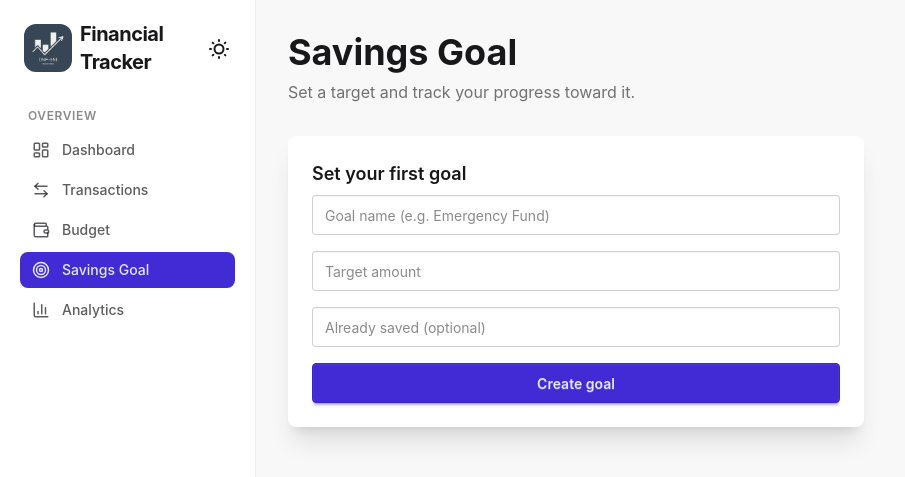
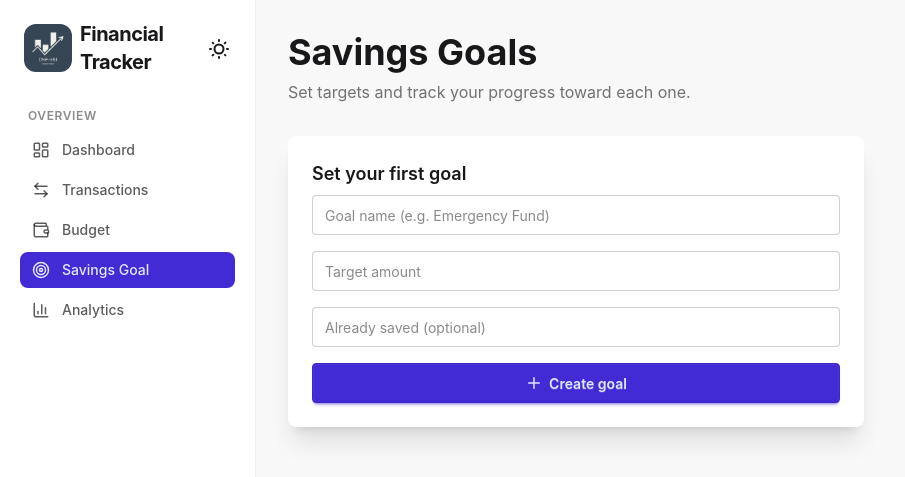
Before and after one commit to AUPP-CS/INF-651-Group17-Final-Project-Personal-Finance-Tracker, a React (Vite) app in the folder my-finance-tracker-app/: page /goals in a window 1280 px wide. Shown: the top 477 px of the page, without its empty margins (0-905 px from the left). Built offline with nearby package versions, Linux system fonts and the light colour scheme.

Commit message:
made it so that savings goal can have multiple goals

```diff
--- a/my-finance-tracker-app/src/components/GoalCard.jsx
+++ b/my-finance-tracker-app/src/components/GoalCard.jsx
@@ -1,84 +1,78 @@
 import { useState } from "react";
-import { Target, Plus, Trophy, Wallet } from "lucide-react";
-
+import { Target, Plus, Trophy, Wallet, Trash2 } from "lucide-react";
 import { useFinance } from "../contexts/FinanceContext";
 
-export default function GoalCard() {
-  const { goal, addSavings } = useFinance();
+export default function GoalCard({ goal }) {
+  const { addSavingsToGoal, deleteGoal } = useFinance();
   const [amount, setAmount] = useState("");
   const progress = Math.min((goal.saved / goal.target) * 100, 100);
   const remaining = goal.target - goal.saved;
 
   const handleAddSavings = () => {
     if (!amount || Number(amount) <= 0) return;
-
-    addSavings(Number(amount));
-
+    addSavingsToGoal(goal.id, Number(amount));
     setAmount("");
   };
 
+  const handleDelete = () => {
+    if (confirm(`Delete "${goal.title}"? This can't be undone.`)) {
+      deleteGoal(goal.id);
+    }
+  };
+
   return (
-    <div className="card bg-base-100 shadow-xl">
-      <div className="card-body">
+    <div className="goal-card">
+      <div className="goal-card-body">
         {/* Header */}
-
-        <div className="flex justify-between items-center">
-          <div className="flex items-center gap-3">
-            <div className="p-3 rounded-full bg-primary/10">
+        <div className="goal-card-header">
+          <div className="goal-card-identity">
+            <div className="goal-icon-badge">
               <Target className="text-primary" size={24} />
             </div>
-
             <div>
-              <h2 className="card-title">{goal.title}</h2>
-
-              <p className="text-sm opacity-60">Savings Goal</p>
+              <h2 className="goal-card-title">{goal.title}</h2>
+              <p className="goal-card-subtitle">Savings Goal</p>
             </div>
           </div>
 
-          {progress >= 100 && <Trophy className="text-warning" size={28} />}
+          <div className="goal-card-actions">
+            {progress >= 100 && <Trophy className="text-warning" size={28} />}
+            <button
+              className="goal-delete-btn"
+              onClick={handleDelete}
+              aria-label={`Delete ${goal.title}`}
+            >
+              <Trash2 size={18} />
+            </button>
+          </div>
         </div>
 
         {/* Amount */}
-
-        <div className="mt-6">
-          <div className="flex justify-between">
+        <div className="goal-amounts">
+          <div className="goal-amounts-row">
             <div>
-              <p className="text-sm opacity-60">Saved</p>
-
-              <p className="text-3xl font-bold text-success">
-                ${goal.saved.toFixed(2)}
-              </p>
+              <p className="goal-amount-label">Saved</p>
+              <p className="goal-amount-saved">${goal.saved.toFixed(2)}</p>
             </div>
-
-            <div className="text-right">
-              <p className="text-sm opacity-60">Target</p>
-
-              <p className="text-3xl font-bold">${goal.target.toFixed(2)}</p>
+            <div className="goal-amount-target-wrap">
+              <p className="goal-amount-label">Target</p>
+              <p className="goal-amount-target">${goal.target.toFixed(2)}</p>
             </div>
           </div>
         </div>
 
         {/* Progress */}
-
-        <div className="mt-6">
-          <div className="flex justify-between mb-2">
+        <div className="goal-progress-block">
+          <div className="goal-progress-row">
             <span className="text-sm">Progress</span>
-
             <span className="font-bold">{progress.toFixed(0)}%</span>
           </div>
-
-          <progress
-            className="progress progress-primary w-full"
-            value={progress}
-            max="100"
-          />
+          <progress className="goal-progress-bar" value={progress} max="100" />
         </div>
 
         {/* Remaining */}
-
-        <div className="mt-5 flex items-center gap-2">
+        <div className="goal-remaining">
           <Wallet size={18} />
-
           {remaining > 0 ? (
             <p>
               <span className="font-semibold">${remaining.toFixed(2)}</span>{" "}
@@ -90,18 +84,16 @@ export default function GoalCard() {
         </div>
 
         {/* Add Savings */}
-
         {progress < 100 && (
-          <div className="mt-6 flex gap-3">
+          <div className="goal-add-savings-row">
             <input
               type="number"
               placeholder="Add savings"
-              className="input input-bordered flex-1"
+              className="goal-add-savings-input"
               value={amount}
               onChange={(e) => setAmount(e.target.value)}
             />
-
-            <button className="btn btn-primary" onClick={handleAddSavings}>
+            <button className="goal-add-savings-btn" onClick={handleAddSavings}>
               <Plus size={18} />
               Add
             </button>
@@ -109,9 +101,8 @@ export default function GoalCard() {
         )}
 
         {/* Completed */}
-
         {progress >= 100 && (
-          <div className="alert alert-success mt-6">
+          <div className="goal-completed-alert">
             <span>Congratulations! You achieved your savings goal.</span>
           </div>
         )}
--- a/my-finance-tracker-app/src/contexts/FinanceContext.jsx
+++ b/my-finance-tracker-app/src/contexts/FinanceContext.jsx
@@ -10,7 +10,7 @@ export function FinanceProvider({ children }) {
     // Data
     const [transactions, setTransactions] = useLocalStorage("transactions", []);
     const [budgets, setBudgets] = useLocalStorage("budgets", []);
-    const [goal, setGoal] = useLocalStorage("goal", {});
+    const [goals, setGoals] = useLocalStorage("goals", []);
 
     const categories = [
         "Food",
@@ -85,23 +85,34 @@ export function FinanceProvider({ children }) {
         );
     };
 
-    // Goal
-    const updateGoal = (newGoal) => {
-        setGoal(newGoal);
+    // Goals
+    const addGoal = (goal) => {
+        const newGoal = {
+            id: crypto.randomUUID(),
+            title: goal.title,
+            target: Number(goal.target),
+            saved: Number(goal.saved) || 0,
+        };
+        setGoals((prev) => [...prev, newGoal]);
     };
 
-    const addSavings = (amount) => {
-        setGoal((prev) => ({
-            ...prev,
-            saved: prev.saved + Number(amount),
-        }));
+    const deleteGoal = (id) => {
+        setGoals((prev) => prev.filter((g) => g.id !== id));
+    };
+
+    const addSavingsToGoal = (id, amount) => {
+        setGoals((prev) =>
+            prev.map((g) =>
+                g.id === id ? { ...g, saved: g.saved + Number(amount) } : g
+            )
+        );
     };
 
     // Reset everything back to a fresh app state
     const resetAll = () => {
         setTransactions([]);
         setBudgets([]);
-        setGoal({});
+        setGoals([]);
     };
 
     // Dashboard Calculations
@@ -176,7 +187,7 @@ export function FinanceProvider({ children }) {
     const value = {
         transactions,
         budgets,
-        goal,
+        goals,
         categories,
 
         filters,
@@ -192,8 +203,9 @@ export function FinanceProvider({ children }) {
         updateBudget,
         deleteBudget,
 
-        updateGoal,
-        addSavings,
+        addGoal,
+        deleteGoal,
+        addSavingsToGoal,
         resetAll,
 
         totalIncome,
--- a/my-finance-tracker-app/src/index.css
+++ b/my-finance-tracker-app/src/index.css
@@ -91,7 +91,6 @@ mobile
 /*
 reset button
 */
-
 .reset-link {
   @apply flex items-center gap-3 px-3 py-2 rounded-lg text-sm font-medium text-error;
 }
@@ -107,7 +106,6 @@ reset button
 /*
 goals
 */
-
 .goals-page {
   @apply min-h-screen bg-base-200 p-4 md:p-8;
 }
@@ -124,12 +122,16 @@ goals
   @apply text-base-content/60 mt-2;
 }
 
-.goals-content {
-  @apply max-w-xl;
+.goals-layout {
+  @apply flex flex-col gap-6;
+}
+
+.goals-grid {
+  @apply grid gap-6 sm:grid-cols-2 xl:grid-cols-3;
 }
 
 .goal-form-card {
-  @apply card bg-base-100 shadow-xl p-6;
+  @apply card bg-base-100 shadow-xl p-6 max-w-xl;
 }
 
 .goal-form-title {
@@ -148,10 +150,104 @@ goals
   @apply btn btn-primary;
 }
 
+.goal-delete-btn {
+  @apply btn btn-ghost btn-sm btn-square text-error;
+}
+
+/*
+goal card
+*/
+.goal-card {
+  @apply card bg-base-100 shadow-xl;
+}
+
+.goal-card-body {
+  @apply card-body;
+}
+
+.goal-card-header {
+  @apply flex justify-between items-center;
+}
+
+.goal-card-identity {
+  @apply flex items-center gap-3;
+}
+
+.goal-icon-badge {
+  @apply p-3 rounded-full bg-primary/10;
+}
+
+.goal-card-title {
+  @apply card-title;
+}
+
+.goal-card-subtitle {
+  @apply text-sm opacity-60;
+}
+
+.goal-card-actions {
+  @apply flex items-center gap-2;
+}
+
+.goal-amounts {
+  @apply mt-6;
+}
+
+.goal-amounts-row {
+  @apply flex justify-between;
+}
+
+.goal-amount-label {
+  @apply text-sm opacity-60;
+}
+
+.goal-amount-saved {
+  @apply text-3xl font-bold text-success;
+}
+
+.goal-amount-target-wrap {
+  @apply text-right;
+}
+
+.goal-amount-target {
+  @apply text-3xl font-bold;
+}
+
+.goal-progress-block {
+  @apply mt-6;
+}
+
+.goal-progress-row {
+  @apply flex justify-between mb-2;
+}
+
+.goal-progress-bar {
+  @apply progress progress-primary w-full;
+}
+
+.goal-remaining {
+  @apply mt-5 flex items-center gap-2;
+}
+
+.goal-add-savings-row {
+  @apply mt-6 flex gap-3;
+}
+
+.goal-add-savings-input {
+  @apply input flex-1;
+}
+
+.goal-add-savings-btn {
+  @apply btn btn-primary;
+}
+
+.goal-completed-alert {
+  @apply alert alert-success mt-6;
+}
+
 /*
 analytics
 */
-
 .analytics-page {
   @apply min-h-screen bg-base-200 p-4 md:p-8;
 }
@@ -172,8 +268,16 @@ analytics
   @apply grid gap-6 xl:grid-cols-2;
 }
 
+.analytics-section {
+  @apply mt-6;
+}
+
 .chart-card {
   @apply card bg-base-100 shadow-lg p-6;
+}
+
+.chart-card-wide {
+  @apply card bg-base-100 shadow-lg p-6 xl:col-span-2;
 }
 
 .chart-card-title {
--- a/my-finance-tracker-app/src/pages/Dashboard.jsx
+++ b/my-finance-tracker-app/src/pages/Dashboard.jsx
@@ -17,7 +17,7 @@ const formatCurrency = (amount) =>
   );
 
 export default function Dashboard() {
-  const { transactions, totalIncome, totalExpense, balance, goal } = useFinance();
+  const { transactions, totalIncome, totalExpense, balance, goals } = useFinance();
   const navigate = useNavigate();
 
   const recentTransactions = useMemo(
@@ -28,10 +28,10 @@ export default function Dashboard() {
     [transactions]
   );
 
-  const hasGoal = goal && goal.target > 0;
-  const goalProgress = hasGoal
-    ? Math.min((Number(goal.saved) / Number(goal.target)) * 100, 100)
-    : 0;
+  const hasGoals = goals && goals.length > 0;
+  const totalSaved = goals.reduce((sum, g) => sum + Number(g.saved), 0);
+  const totalTarget = goals.reduce((sum, g) => sum + Number(g.target), 0);
+  const goalProgress = totalTarget > 0 ? Math.min((totalSaved / totalTarget) * 100, 100) : 0;
 
   const STAT_CARDS = [
     {
@@ -56,12 +56,12 @@ export default function Dashboard() {
       bg: "bg-error/10",
     },
     {
-      label: hasGoal ? "Savings Goal" : "Savings",
-      value: hasGoal ? Number(goal.saved) : balance,
+      label: hasGoals ? "Savings Goals" : "Savings",
+      value: hasGoals ? totalSaved : balance,
       icon: Target,
       tone: "text-info",
       bg: "bg-info/10",
-      suffix: hasGoal ? ` / ${formatCurrency(goal.target)}` : "",
+      suffix: hasGoals ? ` / ${formatCurrency(totalTarget)}` : "",
     },
   ];
 
@@ -150,16 +150,18 @@ export default function Dashboard() {
         <div className="flex flex-col gap-6">
           <div className="card bg-base-100 shadow-lg">
             <div className="card-body">
-              <h2 className="card-title">Savings Goal</h2>
-              {hasGoal ? (
+            <h2 className="card-title">Savings Goals</h2>
+            {hasGoals ? (
               <>
                 <div className="flex justify-between text-sm mt-2 mb-1">
-                    <span className="font-medium">{goal.title || "Your goal"}</span>
+                  <span className="font-medium">
+                    {goals.length} active goal{goals.length > 1 ? "s" : ""}
+                  </span>
                   <span className="font-bold">{goalProgress.toFixed(0)}%</span>
                 </div>
                 <progress className="progress progress-primary w-full" value={goalProgress} max="100" />
                 <p className="text-xs opacity-60 mt-2">
-                    {formatCurrency(goal.saved)} of {formatCurrency(goal.target)}
+                  {formatCurrency(totalSaved)} of {formatCurrency(totalTarget)}
                 </p>
               </>
             ) : (
--- a/my-finance-tracker-app/src/pages/Goals.jsx
+++ b/my-finance-tracker-app/src/pages/Goals.jsx
@@ -1,11 +1,10 @@
 import { useState } from "react";
+import { Plus } from "lucide-react";
 import { useFinance } from "../contexts/FinanceContext";
 import GoalCard from "../components/GoalCard";
 
 export default function Goals() {
-  const { goal, updateGoal } = useFinance();
-  const hasGoal = goal && goal.target > 0;
-
+  const { goals, addGoal } = useFinance();
   const [form, setForm] = useState({ title: "", target: "", saved: "" });
 
   function handleChange(e) {
@@ -17,26 +16,35 @@ export default function Goals() {
     e.preventDefault();
     if (!form.title || Number(form.target) <= 0) return;
 
-    updateGoal({
+    addGoal({
       title: form.title,
       target: Number(form.target),
       saved: Number(form.saved) || 0,
     });
+
+    setForm({ title: "", target: "", saved: "" });
   }
 
   return (
     <div className="goals-page">
       <div className="goals-header">
-        <h1 className="goals-title">Savings Goal</h1>
-        <p className="goals-subtitle">Set a target and track your progress toward it.</p>
+        <h1 className="goals-title">Savings Goals</h1>
+        <p className="goals-subtitle">Set targets and track your progress toward each one.</p>
       </div>
 
-      <div className="goals-content">
-        {hasGoal ? (
-          <GoalCard />
-        ) : (
+      <div className="goals-layout">
+        {goals.length > 0 && (
+          <div className="goals-grid">
+            {goals.map((goal) => (
+              <GoalCard key={goal.id} goal={goal} />
+            ))}
+          </div>
+        )}
+
         <div className="goal-form-card">
-            <h2 className="goal-form-title">Set your first goal</h2>
+          <h2 className="goal-form-title">
+            {goals.length === 0 ? "Set your first goal" : "Add another goal"}
+          </h2>
           <form onSubmit={handleSubmit} className="goal-form">
             <input
               name="title"
@@ -68,11 +76,11 @@ export default function Goals() {
               onChange={handleChange}
             />
             <button type="submit" className="goal-submit-btn">
+              <Plus size={18} />
               Create goal
             </button>
           </form>
         </div>
-        )}
       </div>
     </div>
   );
```
Lines whose indentation alone changed are shown as unchanged.
